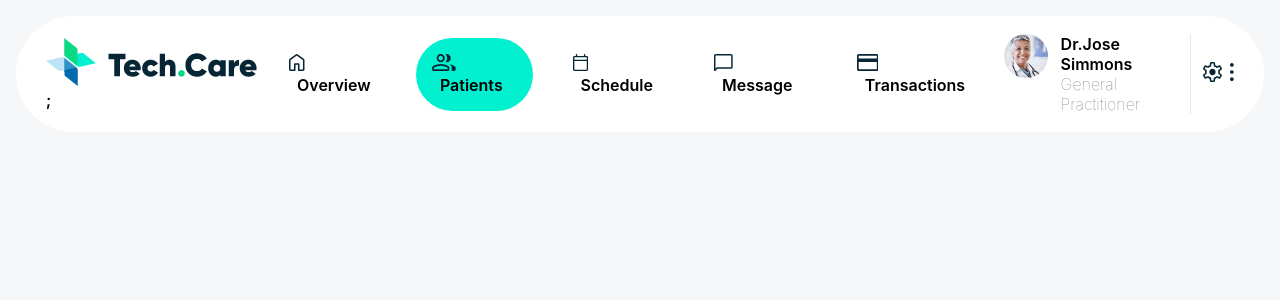
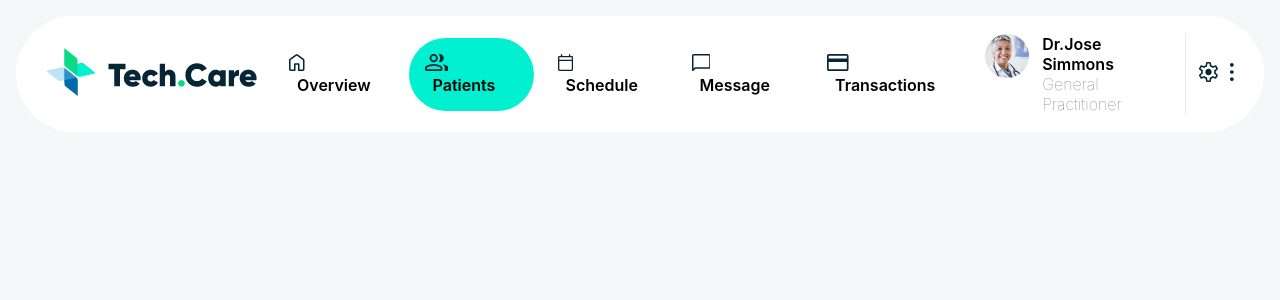
Before and after one commit to kamshushi/coalition-app, a React (Create React App) app: page / in a window 1280 px wide. Shown: the top 300 px of the page. Built offline with nearby package versions, Linux system fonts and the light colour scheme.

Commit message:
nav ui changes

```diff
--- a/src/components/Header/LogoSection.js
+++ b/src/components/Header/LogoSection.js
@@ -3,7 +3,7 @@ import React from "react";
 const LogoSection = () => {
   return (
     <div>
-      <img src="/AppLogo.png" alt="app-logo" />;
+      <img src="/AppLogo.png" alt="app-logo" />
     </div>
   );
 };
--- a/src/components/Header/styles.module.css
+++ b/src/components/Header/styles.module.css
@@ -6,11 +6,12 @@
   align-items: center;
   gap: 1rem;
   border-radius: 70px;
+  grid-area: "nav";
 }
 
 .navItemsContainer {
   display: flex;
-  gap: 1.5rem;
+  gap: 0.5rem;
 }
 
 .navItem {
@@ -34,8 +35,11 @@
 }
 .profileIconsContainer {
   display: flex;
-  gap: 0.5rem;
+  gap: 0.8rem;
   align-items: center;
+}
+.profileIconsContainer span {
+  cursor: pointer;
 }
 .profileInfoContainer {
 }
```
